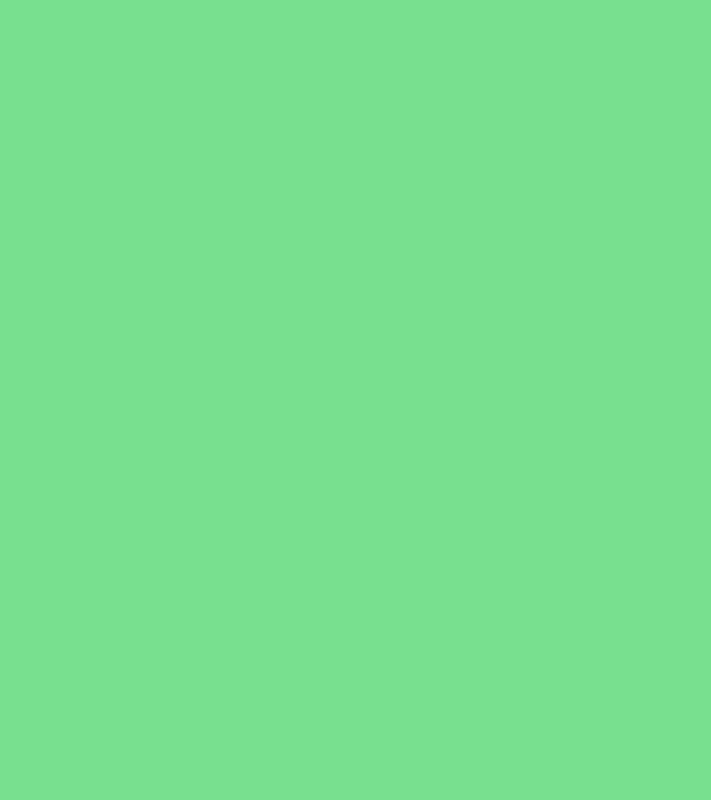
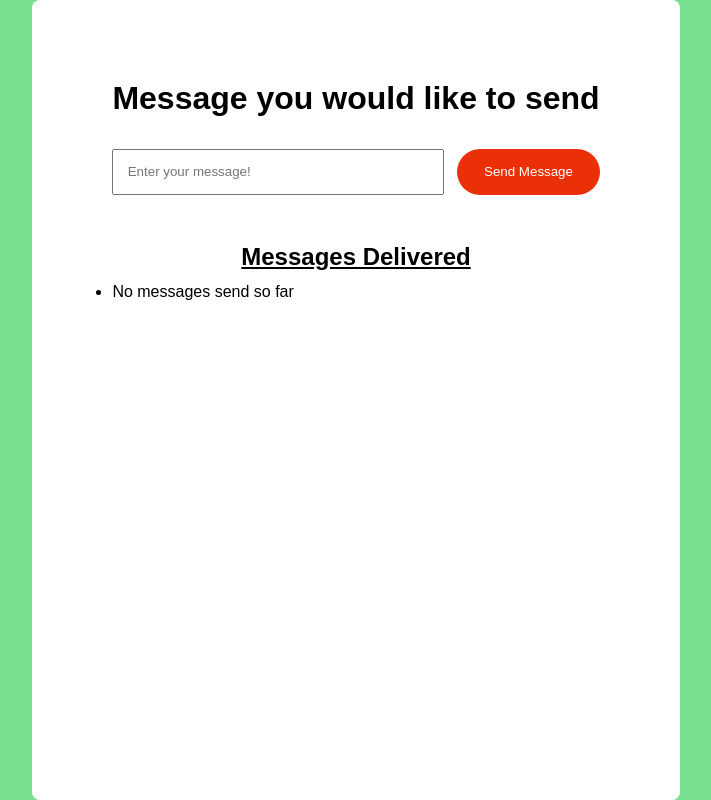
Before and after one commit to VishnuDileesh/Pass-The-Message-Vanilla-Javascript, a plain HTML site: page index.html in a window 1280 px wide. Shown: the whole page, without its empty margins (284-995 px from the left). Drawn offline with Linux system fonts and the light colour scheme; a web font is replaced by a local one.

Commit message:
Add - pass the message code

```diff
--- a/index.html
+++ b/index.html
@@ -7,6 +7,27 @@
     <link rel="stylesheet" href="./style.css" />
   </head>
   <body>
+    <div class="container">
+      <div class="card">
+        <div class="enter-msg">
+          <h1>Message you would like to send</h1>
+          <div class="input-sec">
+            <input
+              id="message-input"
+              type="text"
+              placeholder="Enter your message!"
+            />
+            <button onclick="sendMessage()">Send Message</button>
+          </div>
+        </div>
+        <div class="display-msg">
+          <h2>Messages Delivered</h2>
+          <ul id="send-messages">
+            <li id="no-msg">No messages send so far</li>
+          </ul>
+        </div>
+      </div>
+    </div>
     <script src="./script.js"></script>
   </body>
 </html>
--- a/script.js
+++ b/script.js
@@ -0,0 +1,18 @@
+const msg_list = document.getElementById("send-messages");
+const msg_input = document.getElementById("message-input");
+const no_msg = document.getElementById("no-msg");
+
+function sendMessage() {
+  //console.log(msg_input.value);
+  linode = document.createElement("li");
+  textNode = document.createTextNode(msg_input.value);
+
+  linode.appendChild(textNode);
+  //console.log(linode);
+  msg_list.appendChild(linode);
+
+  // clear the input
+  msg_input.value = "";
+
+  msg_list.removeChild(no_msg);
+}
--- a/style.css
+++ b/style.css
@@ -14,3 +14,42 @@ body {
   height: 100vh;
   font-family: "Muli", sans-serif;
 }
+
+.container {
+  background-color: white;
+  padding: 5em;
+  border-radius: 0.5em;
+  height: 100vh;
+}
+
+.input-sec {
+  margin-top: 2em;
+  margin-bottom: 3em;
+  display: flex;
+  justify-content: space-between;
+}
+
+input {
+  padding: 1em;
+  flex: 1;
+}
+
+button {
+  margin-left: 1em;
+  background-color: #eb2f06;
+  color: white;
+  padding: 1em 2em;
+  border: none;
+  border-radius: 2em;
+  cursor: pointer;
+}
+
+button:focus {
+  outline: none;
+}
+
+h2 {
+  text-align: center;
+  margin-bottom: 0.5em;
+  text-decoration: underline;
+}
```
